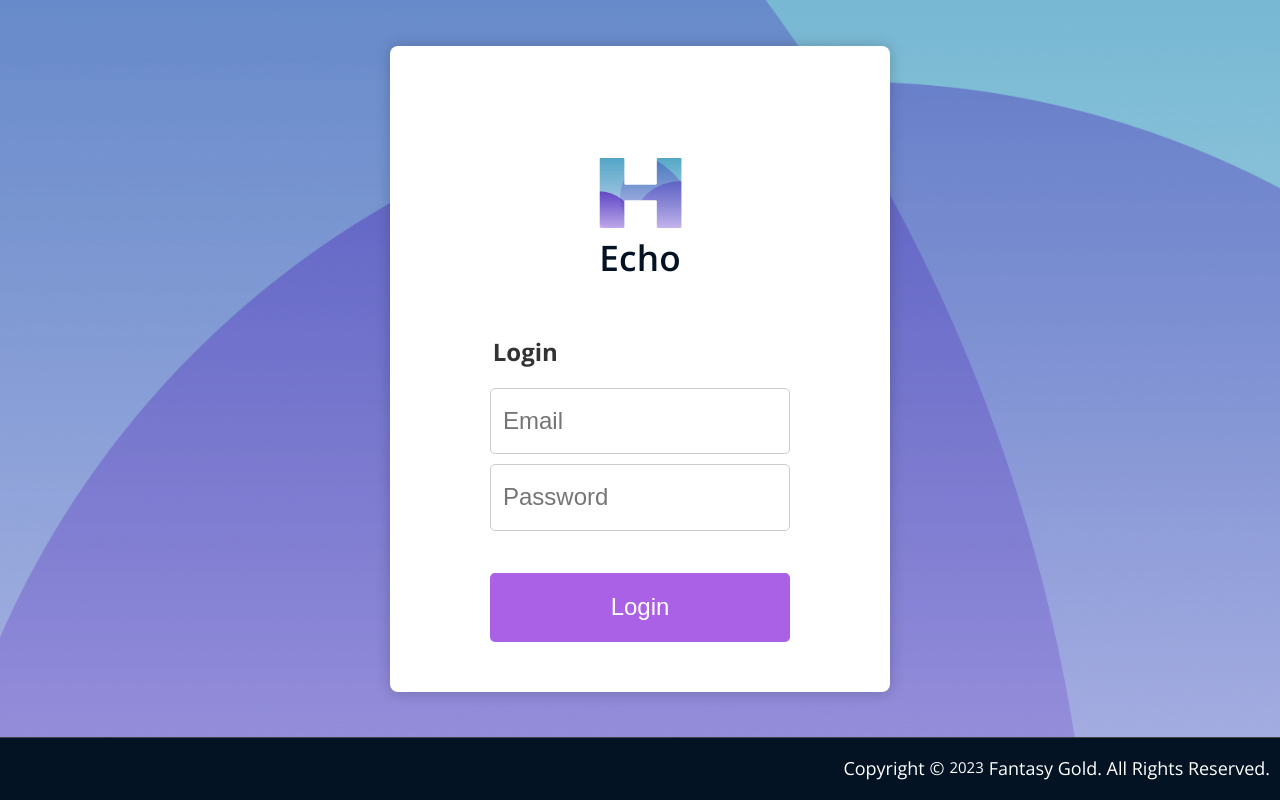
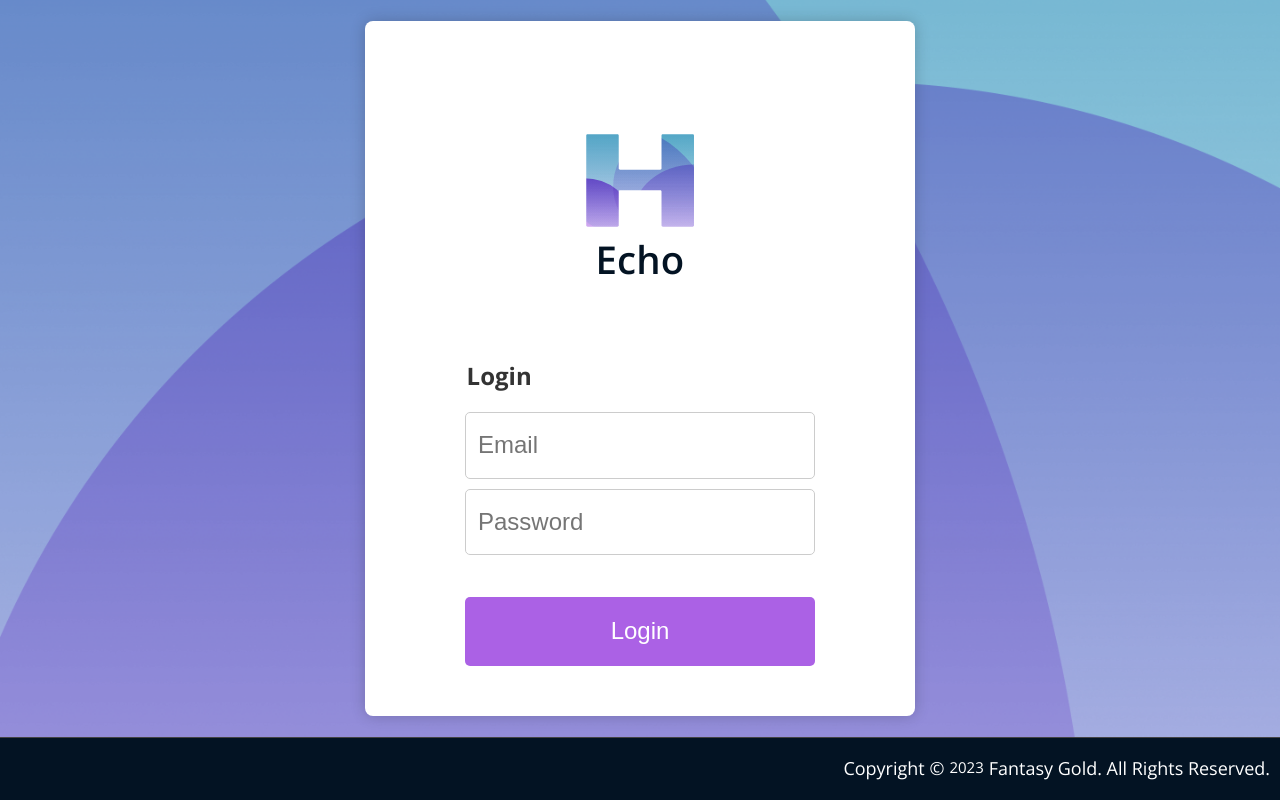
Before and after one commit to f15c0/echo, a React (Create React App) app: page / in a window 1280 px wide. Built offline with nearby package versions, Linux system fonts and the light colour scheme; the HTML template or start-up script is replaced by a standard one.

Commit message:
login container sizing

```diff
--- a/src/App.css
+++ b/src/App.css
@@ -21,7 +21,7 @@
   padding: 20px;
   border-radius: 8px;
   box-shadow: 0px 0px 15px rgba(0, 0, 0, 0.2);
-  width: 500px;
+  width: 550px;
   overflow: auto;
 }
 
@@ -30,10 +30,12 @@
   padding: 20px 0px;
 }
 .login-panel h1{
-  font-size: 2.2rem;
+  font-size: 2.4rem;
     font-weight: 600;
     letter-spacing: 0.15px;
     color: var(--offBlack);
+    padding-bottom: 20px;
+    margin-bottom: 20px;
 }
 
 .login-content{
@@ -58,13 +60,13 @@
   border-radius: 5px;
   font-size: 24px;
   width: 80%;
-  max-width: 300px;
+  max-width: 350px;
 }
 
 
 .input p {
   align-self: flex-start;
-  margin-left: 18%;
+  margin-left: 16%;
   font-size: 24px;
   font-weight: bold ;
 
@@ -72,7 +74,7 @@
 .submit-btn {
   display: block;
   width: 80%;
-  max-width: 300px;
+  max-width: 350px;
   padding: 20px 20px;
   background-color: var(--primaryColor);
   color: white;
--- a/src/pages/login.jsx
+++ b/src/pages/login.jsx
@@ -5,7 +5,7 @@ const Login = () => {
       <form className="login-form">
         <div className="login-content">
           <div>
-            <img src={Appicon} alt="App icon" />
+            <img src={Appicon} width={120} alt="App icon" />
           </div>
           <h1 className="login-title">Echo</h1>
 
```
